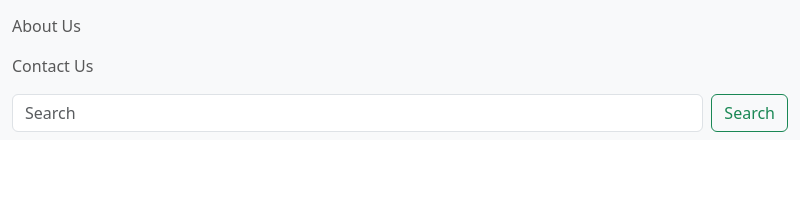
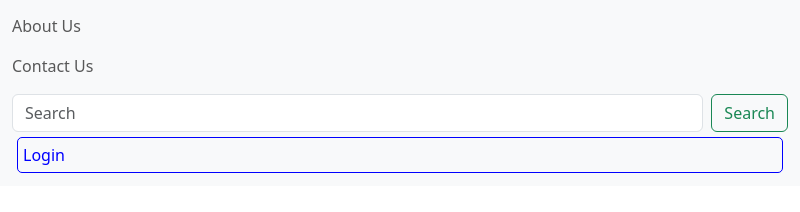
Before and after one commit to ChristianJoshua39/simple-nav-project, an Electron app: page index.html in a window 800 px wide. Both pictures are taken after a click on the button "Toggle navigation". Shown: the part 82-294 px from the top of the page. Drawn offline with nearby package versions, Linux system fonts and the light colour scheme.

Commit message:
Added a login button on the home/landing page

```diff
--- a/index.html
+++ b/index.html
@@ -4,9 +4,9 @@
     <meta charset="UTF-8">
     <meta name="viewport" content="width=device-width, initial-scale=1.0">
     <title>Simple Project Navigation</title>
-    <link rel="stylesheet" href="style.css">
 
 <link href="https://cdn.jsdelivr.net/npm/bootstrap@5.3.8/dist/css/bootstrap.min.css" rel="stylesheet" integrity="sha384-sRIl4kxILFvY47J16cr9ZwB07vP4J8+LH7qKQnuqkuIAvNWLzeN8tE5YBujZqJLB" crossorigin="anonymous">
+<link rel="stylesheet" href="style.css">
 </head>
 
 <body>
@@ -32,6 +32,7 @@
         <input id="searchInput" class="form-control me-2" type="search" placeholder="Search" aria-label="Search"/>
         <button class="btn btn-outline-success" type="button" onclick="search()">Search</button>
       </form>
+      <a id="loginbtn" class="nav-link" href="login.html">Login</a>
     </div>
   </div>
 </nav>
--- a/style.css
+++ b/style.css
@@ -1,3 +1,17 @@
 h1 {
     text-align: center;
 }
+
+#loginbtn {
+    border: 1px solid blue;
+  border-radius: 5px;
+  color: blue;
+  padding: 5px;
+  margin: 5px;
+  transition: all 0.3s ease;
+}
+
+#loginbtn:hover {
+  background-color: blue;
+  color: white;
+}
```
